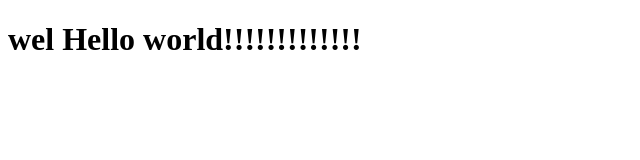
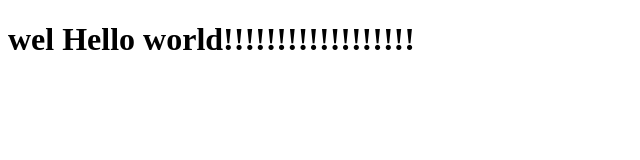
Before and after one commit to cjfals3154/js-tast, a website built with Parcel: page index.html in a window 1280 px wide. Shown: the full height of the page, 0-640 px from the left. Built offline with nearby package versions, Linux system fonts and the light colour scheme.

Commit message:
Add files via upload

```diff
--- a/index.html
+++ b/index.html
@@ -8,7 +8,7 @@
   <script defer src="./main.js"></script>
 </head>
 <body>
-  <h1> wel Hello world!!!!!!!!!!!!!</h1>
+  <h1> wel Hello world!!!!!!!!!!!!!!!!!!</h1>
   <ul></ul>
 </body>
 </html>
```
